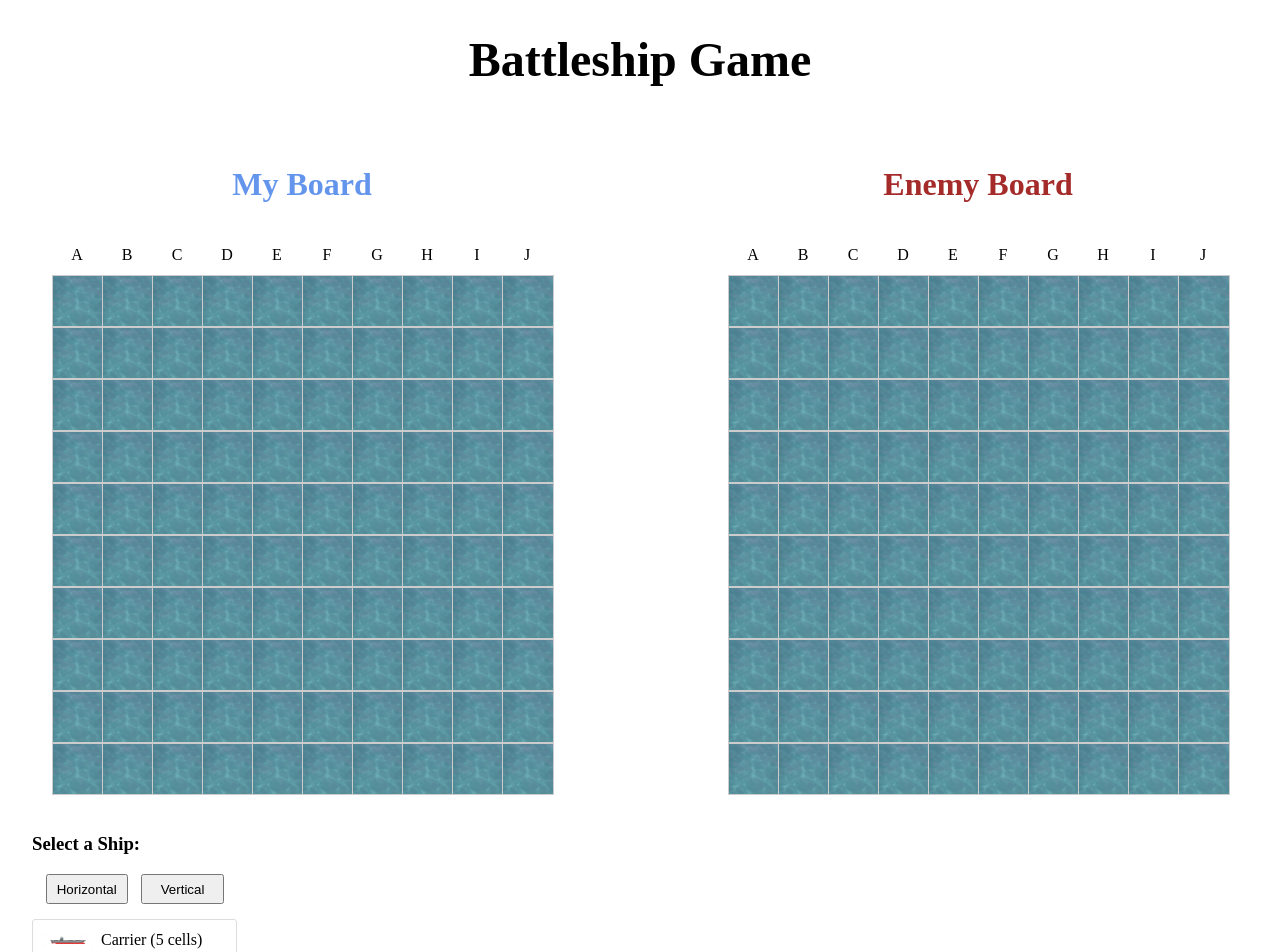
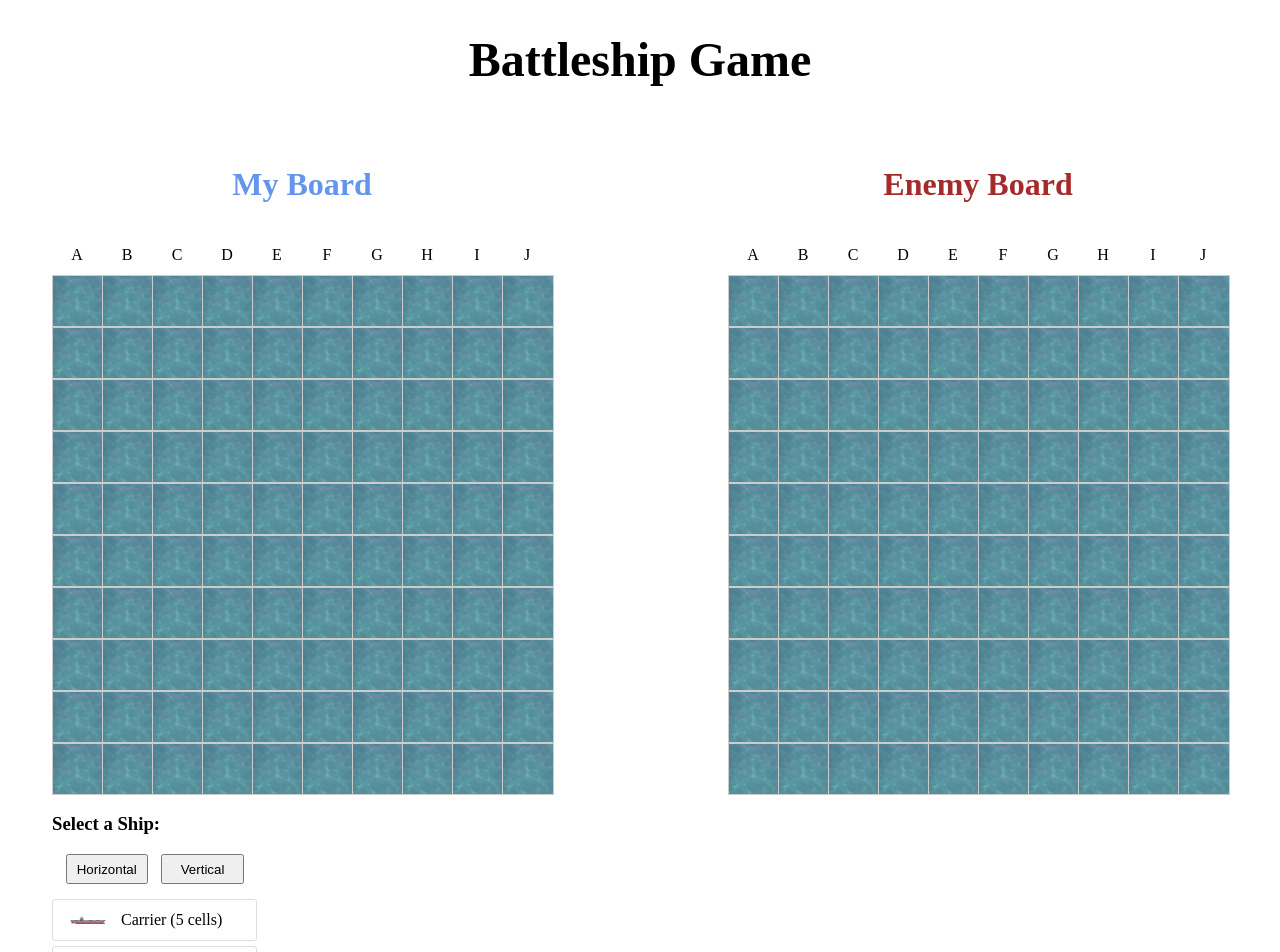
Before and after one commit to AcostaF12/unq-ui-federico-acosta-trabajo-final, a React (Vite) app in the folder battleship-game/: page / in a window 1280 px wide. Shown: the top 952 px of the page. Built offline with nearby package versions, Linux system fonts and the light colour scheme; the HTML template or start-up script is replaced by a standard one.

Commit message:
refactor board creation, styling ShipSelectionMenu

```diff
--- a/battleship-game/src/App.jsx
+++ b/battleship-game/src/App.jsx
@@ -4,14 +4,22 @@ import { ShipSelectionMenu } from "./components/ShipSelectionMenu/ShipSelectionM
 import "./App.css";
 
 const initializeBoard = () => {
-  return Array.from({ length: 10 }, () => Array(10).fill(null));
+  return Array.from({ length: 10 }, (_, rowIndex) => {
+    return Array.from({ length: 10 }, (_, colIndex) => {
+      return {
+        row: rowIndex,
+        col: colIndex,
+        value: "Empty",
+      };
+    });
+  });
 };
 
 const App = () => {
   const [myBoard, setMyBoard] = useState(initializeBoard);
   const [enemyBoard, setEnemyBoard] = useState(initializeBoard);
-  const [selectedShip, setSelectedShip] = useState("None");
-  const [selectedOrientation, setSelectedOrientation] = useState("None");
+  const [selectedShip, setSelectedShip] = useState(null);
+  const [selectedOrientation, setSelectedOrientation] = useState(null);
   const [placedShips, setPlacedShips] = useState([]);
   const [ships, setShips] = useState({
     carrier: { length: 5, positions: [] },
@@ -53,6 +61,10 @@ const App = () => {
       }
     }
   };
+
+  function isReady() {
+    return placedShips.length === 4;
+  }
 
   const validateShipPlacement = (
     startRow,
@@ -132,9 +144,20 @@ const App = () => {
     // TODO: Implementar logica atacar.
   };
 
+  const getRandomPosition = () => {
+    const row = Math.floor(Math.random() * 10);
+    const col = Math.floor(Math.random() * 10);
+    return { row, col };
+  };
+
   return (
     <div>
       <h1 className="mainTitle-text">Battleship Game</h1>
+      {isReady() && (
+        <button className="play-button" onClick={null}>
+          Play
+        </button>
+      )}
       <div className="boards-container">
         <div className="board-column">
           <h2 className="secondaryTitle-text secondaryTitle-text-myBoard">
@@ -146,6 +169,13 @@ const App = () => {
             isMyBoard={true}
             ships={ships}
           />
+           <ShipSelectionMenu
+        onSelectShip={(ship) => setSelectedShip(ship)}
+        onSelectOrientation={(orientation) =>
+          setSelectedOrientation(orientation)
+        }
+        placedShips={placedShips}
+      />
         </div>
         <div className="board-column">
           <h2 className="secondaryTitle-text secondaryTitle-text-enemyBoard">
@@ -159,13 +189,6 @@ const App = () => {
           />
         </div>
       </div>
-      <ShipSelectionMenu
-        onSelectShip={(ship) => setSelectedShip(ship)}
-        onSelectOrientation={(orientation) =>
-          setSelectedOrientation(orientation)
-        }
-        placedShips={placedShips}
-      />
     </div>
   );
 };
```
